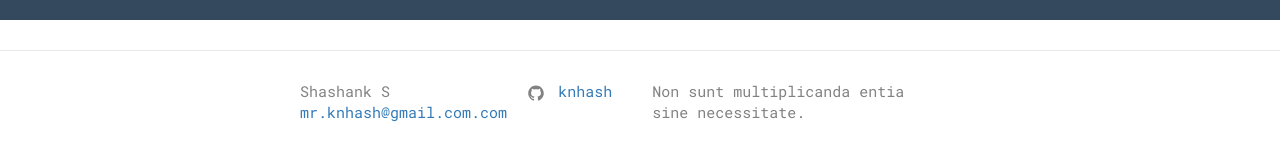
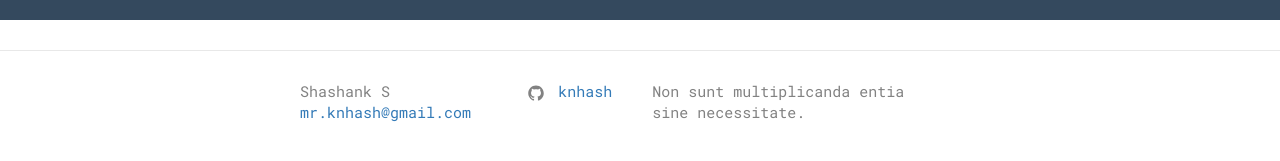
Before and after one commit to knhash/knhash.github.io, a Jekyll site: the page built from index.md, in a window 1280 px wide and 900 px high, scrolled down 2909 px. Shown: the part 721-882 px from the top of the window. Built offline with Jekyll 4.4.1, drawn with Linux system fonts in a browser that asks for light colours; nearby versions of some CDN libraries.

Commit message:
fix: hack, same font

```diff
--- a/_config.yml
+++ b/_config.yml
@@ -15,7 +15,7 @@
 # in the templates via {{ site.myvariable }}.
 title: Knhash
 author: Shashank S
-email: mr.knhash@gmail.com.com
+email: mr.knhash@gmail.com
 description: > # this means to ignore newlines until "baseurl:"
   Non sunt multiplicanda entia sine necessitate.
 baseurl: "" # the subpath of your site, e.g. /blog
```
